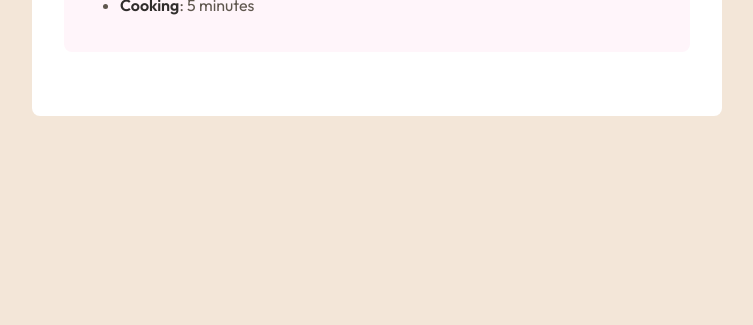
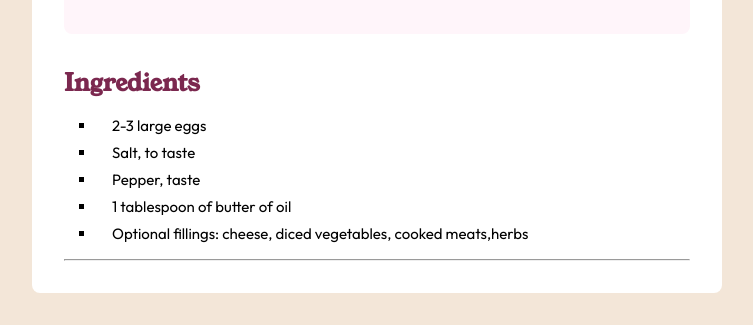
Before and after one commit to radriann21/recipe-page-basic, a plain HTML site: page index.html in a window 1280 px wide. Shown: the part 638-963 px from the top of the page, without its empty margins (263-1016 px from the left). Before the commit the page ends 800 px from the top, so only its background shows below. Drawn offline with Linux system fonts and the light colour scheme.

Commit message:
added new part to the section

```diff
--- a/index.html
+++ b/index.html
@@ -13,9 +13,11 @@
 
   <!-- recipe header -->
   <section class="recipe-header">
+
     <picture>
       <img src="/assets/images/image-omelette.jpeg" alt="omelette">
     </picture>
+
     <div class="text-container">
       <h1>Simple Omelette Recipe</h1>
       <p>
@@ -23,6 +25,7 @@
         to perfection, optionally filled with your choice of cheese, vegetables, or meats.
       </p>
     </div>
+
     <div class="preparation-container">
       <h2>Preparation time</h2>
       <ul class="info-list">
@@ -37,6 +40,20 @@
         </li>
       </ul>
     </div>
+
+    <div class="ingredients-container">
+      <h2 class="ingredients-title">Ingredients</h2>
+
+      <ul class="ingredients-list">
+        <li class="ingredient">2-3 large eggs</li>
+        <li class="ingredient">Salt, to taste</li>
+        <li class="ingredient">Pepper, taste</li>
+        <li class="ingredient">1 tablespoon of butter of oil</li>
+        <li class="ingredient">Optional fillings: cheese, diced vegetables, cooked meats,herbs</li>
+      </ul>
+    </div>
+
+    <hr>
   </section>
   <!-- recipe header -->
 
@@ -53,22 +70,6 @@
   </div>
 
 
-
-
-
-  Preparation time
-
-  Total: Approximately 10 minutes
-  Preparation: 5 minutes
-  Cooking: 5 minutes
-
-  Ingredients
-
-  2-3 large eggs
-  Salt, to taste
-  Pepper, to taste
-  1 tablespoon of butter or oil
-  Optional fillings: cheese, diced vegetables, cooked meats, herbs
 
   Instructions
 
--- a/styles.css
+++ b/styles.css
@@ -91,6 +91,7 @@ ul.info-list {
 
 li.info {
   margin: .8rem 0;
+  font-size: 15px;
   color: var(--wenge-brown);
 }
 
@@ -99,5 +100,20 @@ span.info-title {
   color: var(--dark-charcoal);
 }
 
+h2.ingredients-title {
+  font-family: 'Young Serif';
+}
+
+ul.ingredients-list {
+  margin: 1rem 2rem;
+  list-style: square;
+}
+
+li.ingredient {
+  font-size: 15px;
+  margin: .5rem 0;
+  padding-left: 1rem;
+}
+
 .attribution { font-size: 11px; text-align: center; }
 .attribution a { color: hsl(228, 45%, 44%); }
```
